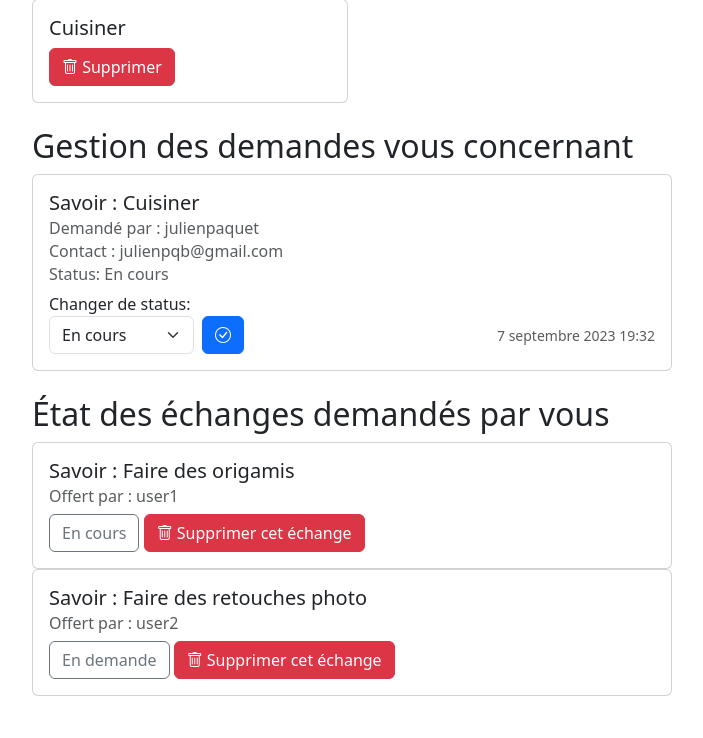
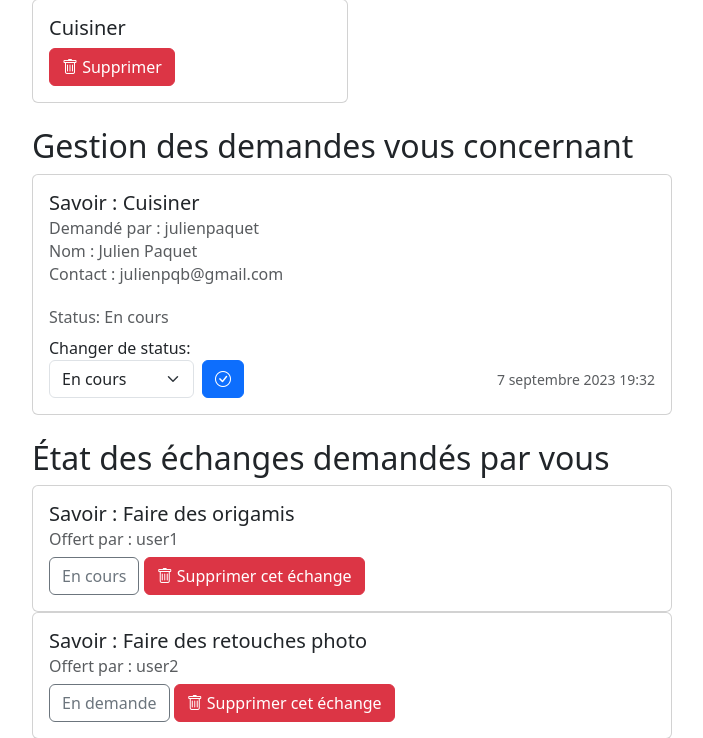
Before and after one commit to raphaelgrougnet/RERS, a Django app: page /profile/ in a window 1280 px wide. Shown: the part 332-1070 px from the top of the page, without its empty margins (288-991 px from the left). Run offline with Django 4.2, Linux system fonts and the light colour scheme; a user stored in the database is signed in; data comes from the database, SQL or seed files in the repository; both versions use the stored data as it was after the commit; some libraries are stand-ins or nearby versions.

Commit message:
Changement de l'affichage

```diff
--- a/rers/templates/rers/profil.html
+++ b/rers/templates/rers/profil.html
@@ -35,8 +35,9 @@
             <div class="card-body">
                 <h5 class="card-title">Savoir : {{ demande.id_offre.id_savoir.nom }}</h5>
                 <h6 class="card-subtitle mb-2 text-muted">Demandé par : {{ demande.demande_by.username }}</h6>
+                <h6 class="card-subtitle mb-2 text-muted">Nom : {{ demande.demande_by.first_name }} {{ demande.demande_by.last_name }}</h6>
                 <h6 class="card-subtitle mb-2 text-muted">Contact : {{ demande.demande_by.email }}</h6>
-                <h6 class="card-subtitle mb-2 text-muted">Status: {{ demande.get_status_display }}</h6>
+                <h6 class="card-subtitle mb-2 mt-4 text-muted">Status: {{ demande.get_status_display }}</h6>
 
                 <label for="status">Changer de status:</label>
                 <div class="d-flex justify-content-between align-items-end">
```
Also changed, not shown: db.sqlite3.
